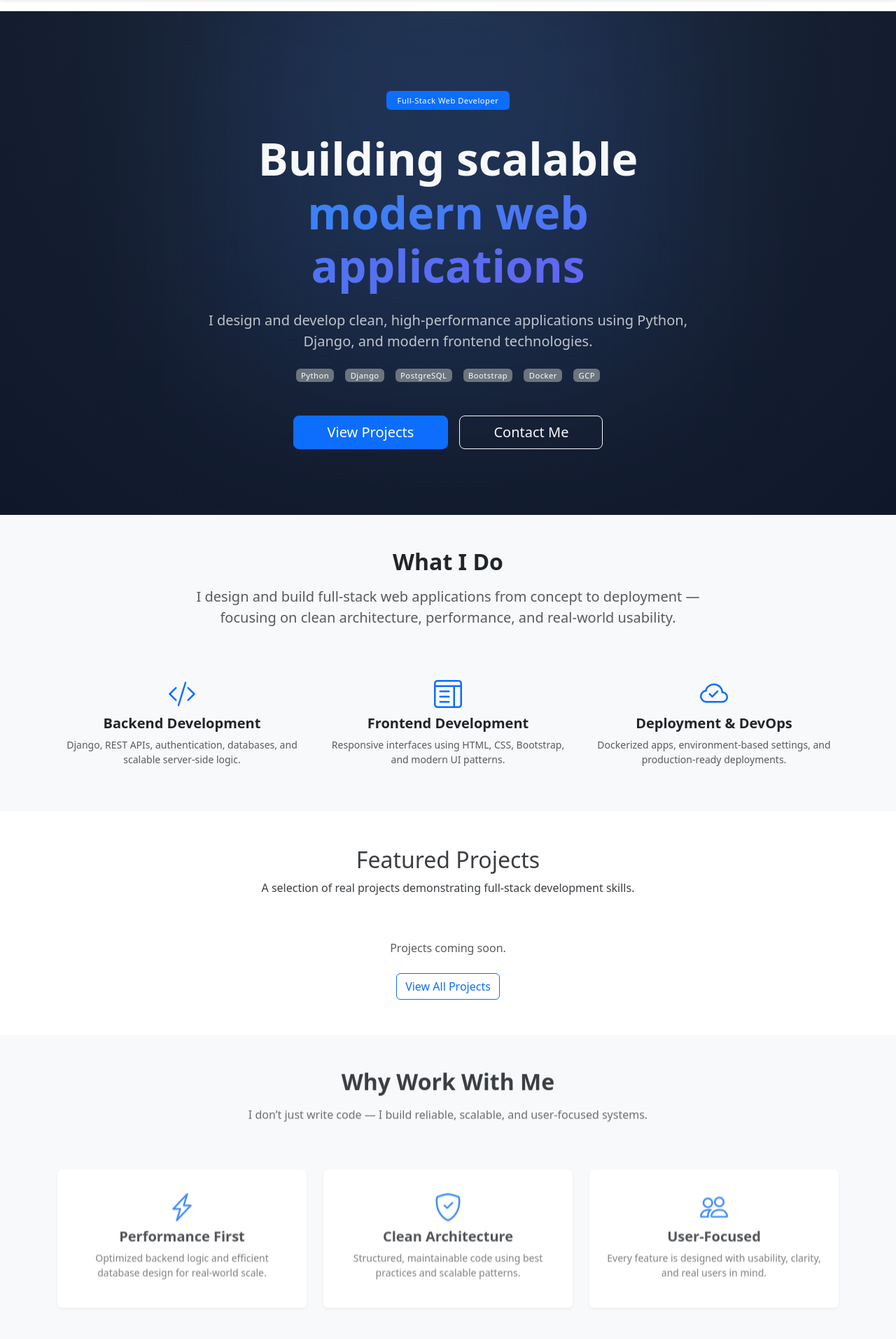
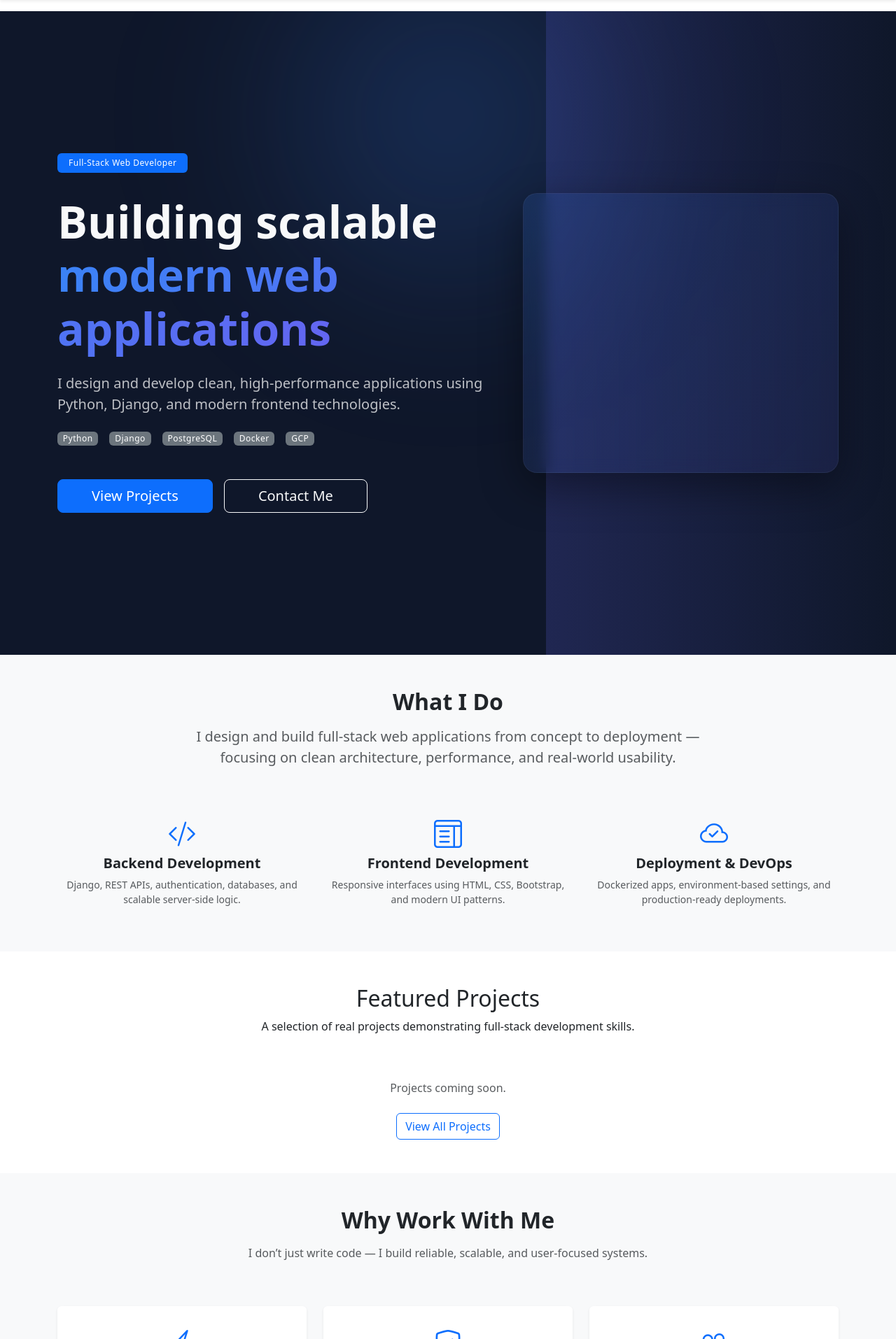
Before and after one commit to abalaye1/devfolio-pro, a Django app: page / in a window 1280 px wide. Shown: the part 56-1970 px from the top of the page at 70% size. Run offline with Django 5.2, Linux system fonts and the light colour scheme; data that the repository does not hold is empty; parts of the project's set-up code (start-up, migrations or seed data) failed here and were passed over.

Commit message:
fix production settings

```diff
--- a/static/css/main.css
+++ b/static/css/main.css
@@ -59,24 +59,70 @@ hr {
 
 
 /* =========================
-   Hero Section
+   HERO SECTION (FINAL FIXED)
 ========================= */
 
 .hero-section {
   min-height: 100vh;
-  background: linear-gradient(
-      rgba(0, 0, 0, 0.65),
-      rgba(0, 0, 0, 0.85)
-    ),
-    url("../images/hero-bg.jpg") center / cover no-repeat;
-  padding-top: 80px;
+  display: flex;
+  align-items: center;
+  position: relative;
+  overflow: hidden;
+  background: #0f172a;
 }
 
-.hero-image {
-  max-width: 320px;
-  opacity: 0.95;
+/* Top glow */
+.hero-section::before {
+  content: "";
+  position: absolute;
+  width: 700px;
+  height: 700px;
+  background: radial-gradient(circle, rgba(59,130,246,0.25), transparent 70%);
+  top: -200px;
+  left: 50%;
+  transform: translateX(-50%);
+  filter: blur(100px);
 }
 
+/* Side glow */
+.hero-section::after {
+  content: "";
+  position: absolute;
+  width: 500px;
+  height: 100%;
+  background: linear-gradient(90deg, rgba(99,102,241,0.2), transparent);
+  right: 0;
+  top: 0;
+}
+
+/* Ensure content above glow */
+.hero-section .container {
+  position: relative;
+  z-index: 2;
+}
+
+/* Right panel */
+.hero-side-panel {
+  height: 400px;
+  border-radius: 20px;
+  background: linear-gradient(
+    135deg,
+    rgba(59,130,246,0.15),
+    rgba(99,102,241,0.1)
+  );
+  backdrop-filter: blur(10px);
+  border: 1px solid rgba(255,255,255,0.05);
+  box-shadow: 0 20px 60px rgba(0,0,0,0.4);
+}
+
+/* Gradient text */
+.text-gradient {
+  background: linear-gradient(90deg, #3b82f6, #6366f1);
+  -webkit-background-clip: text;
+  -webkit-text-fill-color: transparent;
+}
+
+/* Hero badges */
 .hero-section .badge {
   font-weight: 500;
   letter-spacing: 0.5px;
@@ -136,35 +181,8 @@ hr {
   box-shadow: 0 8px 20px rgba(0, 0, 0, 0.08);
 }
 
-.skill-card i {
-  transition: color 0.15s ease;
-}
-
 .skill-card:hover i {
   color: #0d6efd;
-}
-
-.skill-card:focus-visible {
-  outline: 2px solid #0d6efd;
-  outline-offset: 3px;
-}
-
-
-/* =========================
-   Skill Badges
-========================= */
-
-.skill-badge {
-  transition: background-color 0.15s ease, box-shadow 0.15s ease;
-}
-
-.skill-badge:hover {
-  background-color: #f8f9fa;
-  box-shadow: 0 2px 6px rgba(0, 0, 0, 0.08);
-}
-
-.badge {
-  font-size: 0.7rem;
 }
 
 
@@ -273,66 +262,10 @@ hr {
   }
 }
 
-.fade-in-delay-1 { animation-delay: 0.1s; }
-.fade-in-delay-2 { animation-delay: 0.2s; }
-.fade-in-delay-3 { animation-delay: 0.3s; }
 
-
-.hero-section {
-  min-height: 90vh;
-  background: radial-gradient(circle at top, #1a1a2e, #0f0f1a);
-}
-
-
-/* HERO SECTION */
-.hero-section {
-  min-height: 90vh;
-  display: flex;
-  align-items: center;
-  position: relative;
-  overflow: hidden;
-
-  background: radial-gradient(circle at top, #1e293b, #0f172a);
-}
-
-/* Subtle glow effect */
-.hero-section::before {
-  content: "";
-  position: absolute;
-  width: 600px;
-  height: 600px;
-  background: rgba(59, 130, 246, 0.15);
-  filter: blur(120px);
-  top: -100px;
-  left: 50%;
-  transform: translateX(-50%);
-  z-index: 0;
-}
-
-/* Ensure content stays above glow */
-.hero-section .container {
-  position: relative;
-  z-index: 2;
-}
-
-/* Gradient text */
-.text-gradient {
-  background: linear-gradient(90deg, #3b82f6, #6366f1);
-  -webkit-background-clip: text;
-  -webkit-text-fill-color: transparent;
-}
-
-/* Button polish */
-.btn-primary {
-  transition: all 0.3s ease;
-}
-
-.btn-primary:hover {
-  transform: translateY(-2px);
-  box-shadow: 0 10px 25px rgba(59, 130, 246, 0.4);
-}
-
-
+/* =========================
+   Small UI polish
+========================= */
 
 .text-decoration-none.me-1 {
   font-weight: 500;
--- a/templates/includes/hero.html
+++ b/templates/includes/hero.html
@@ -1,18 +1,17 @@
 <!-- templates/hero.html -->
 {% load static %}
 
-<section class="hero-section d-flex align-items-center text-light">
-  <div class="container">
-    <div class="row justify-content-center text-center">
+<section class="hero-section text-light">
+  <div class="container position-relative">
+    <div class="row align-items-center min-vh-100">
 
-      <div class="col-lg-8">
+      <!-- LEFT CONTENT -->
+      <div class="col-lg-7">
 
-        <!-- Badge -->
         <span class="badge bg-primary px-3 py-2 mb-3">
           Full-Stack Web Developer
         </span>
 
-        <!-- Headline -->
         <h1 class="display-3 fw-bold mt-3">
           Building scalable<br>
           <span class="text-gradient">
@@ -20,24 +19,22 @@
           </span>
         </h1>
 
-        <!-- Subtext -->
         <p class="lead mt-4 text-light opacity-75">
           I design and develop clean, high-performance applications using
           Python, Django, and modern frontend technologies.
         </p>
 
-        <!-- Tech Stack -->
-        <div class="d-flex flex-wrap justify-content-center gap-3 mt-4">
+        <!-- TECH -->
+        <div class="d-flex flex-wrap gap-3 mt-4">
           <span class="badge bg-secondary">Python</span>
           <span class="badge bg-secondary">Django</span>
           <span class="badge bg-secondary">PostgreSQL</span>
-          <span class="badge bg-secondary">Bootstrap</span>
           <span class="badge bg-secondary">Docker</span>
           <span class="badge bg-secondary">GCP</span>
         </div>
 
         <!-- CTA -->
-        <div class="d-flex flex-column flex-sm-row gap-3 mt-5 justify-content-center">
+        <div class="d-flex flex-wrap gap-3 mt-5">
           <a href="{% url 'projects' %}" class="btn btn-primary btn-lg px-5">
             View Projects
           </a>
@@ -48,6 +45,11 @@
 
       </div>
 
+      <!-- RIGHT SIDE VISUAL PANEL (this is the “sidebar look”) -->
+      <div class="col-lg-5 d-none d-lg-block">
+        <div class="hero-side-panel"></div>
+      </div>
+
     </div>
   </div>
 </section>
```
Also changed, not shown: other parts of static/css/main.css (+13 -43 lines).
